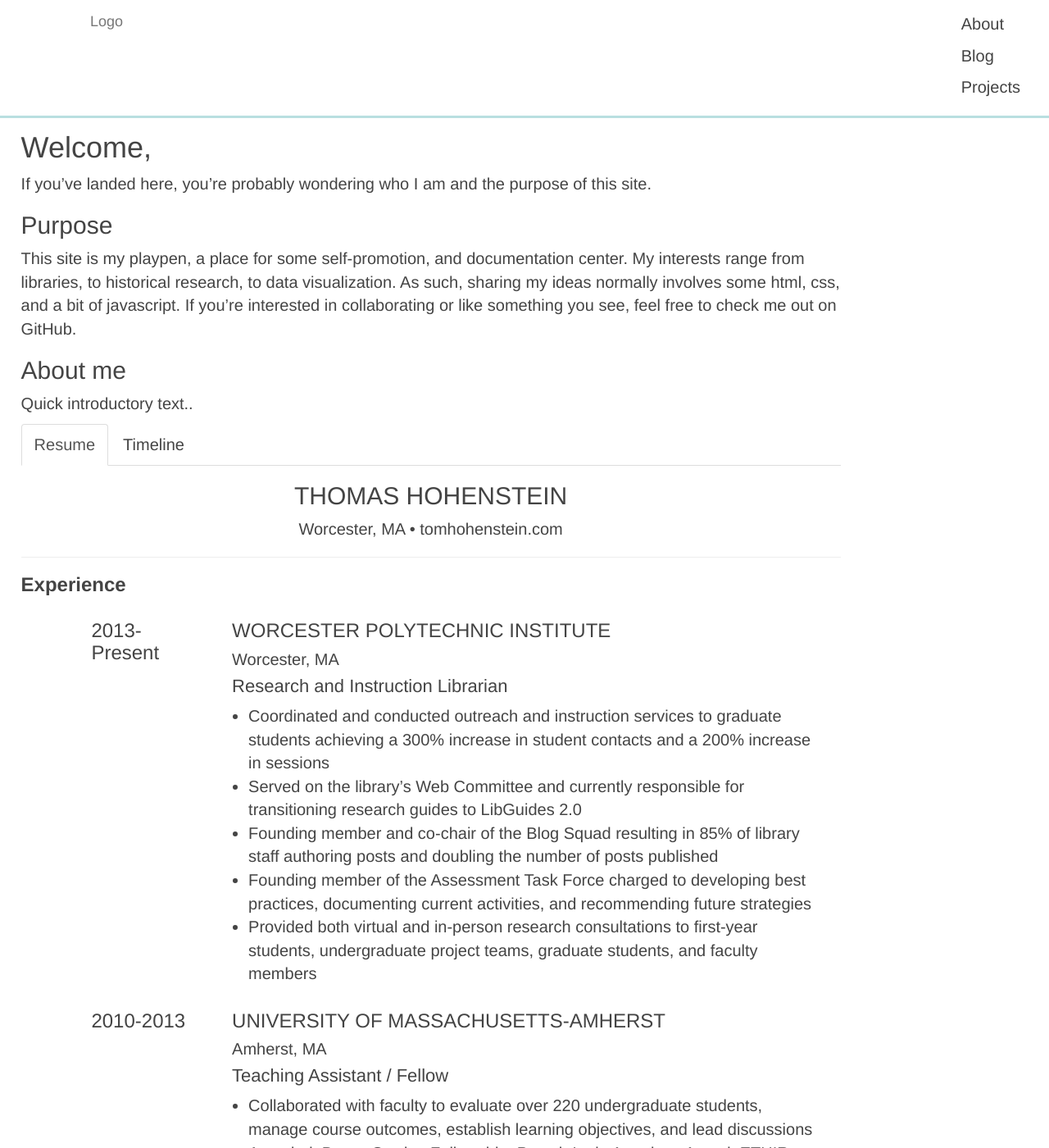
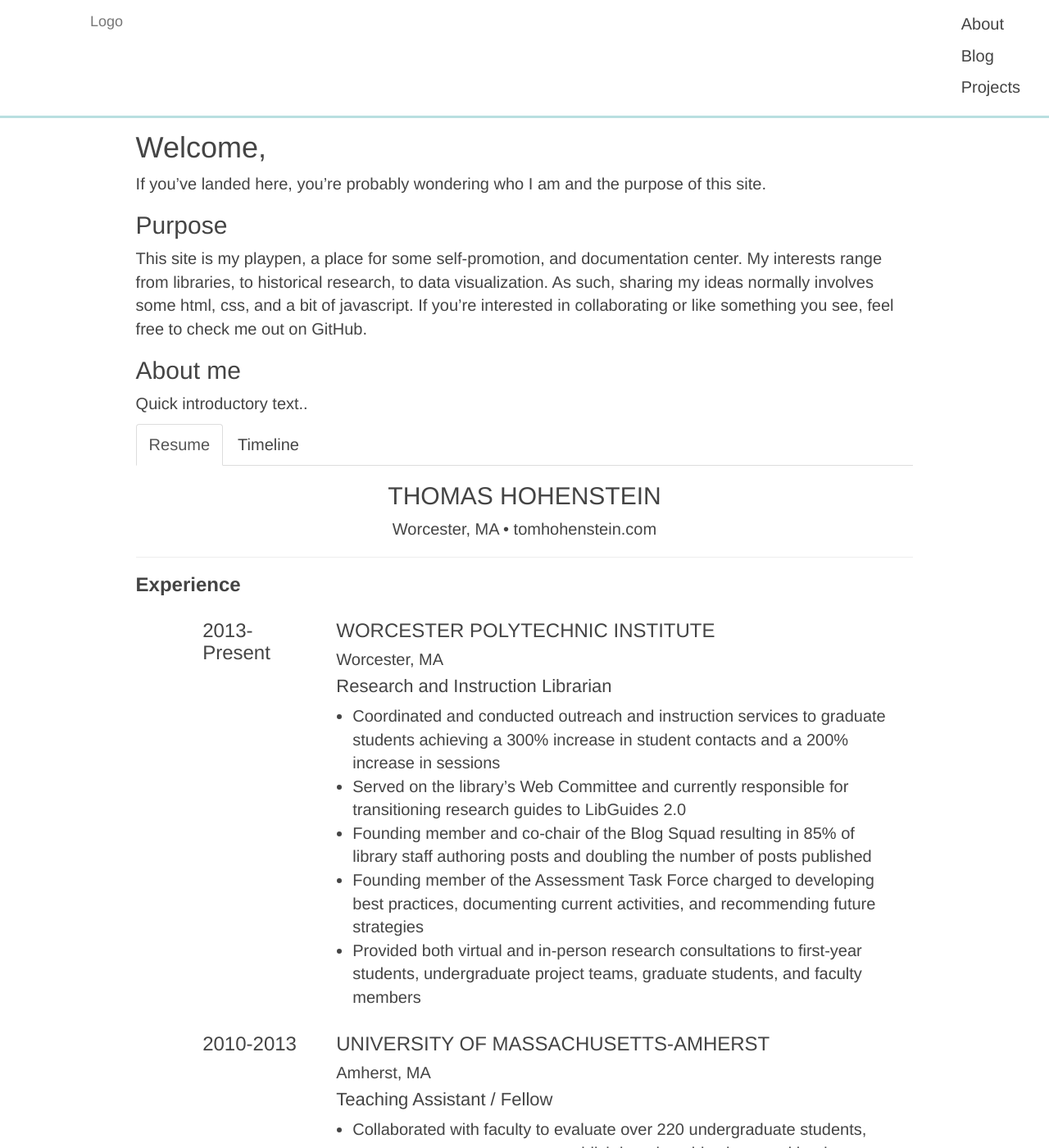
Before and after one commit to tomhohenstein/tomhohenstein.github.io, a Jekyll site: the page built from about/index.md, in a window 1280 px wide and 1400 px high. Shown: the whole window at 82% size. Built offline with Jekyll 4.4.1, drawn with Linux system fonts in a browser that asks for light colours.

Commit message:
center about page

```diff
--- a/assets/css/pages/about.css
+++ b/assets/css/pages/about.css
@@ -7,7 +7,8 @@
 
 #body-wrapper {
 	max-width: 1000px;
-	margin: 0 2%;
+	margin: 0 auto;
+	padding: 0 2%;
 }
 
 #about-content h2,
```
Also changed, not shown: 2 other files.
